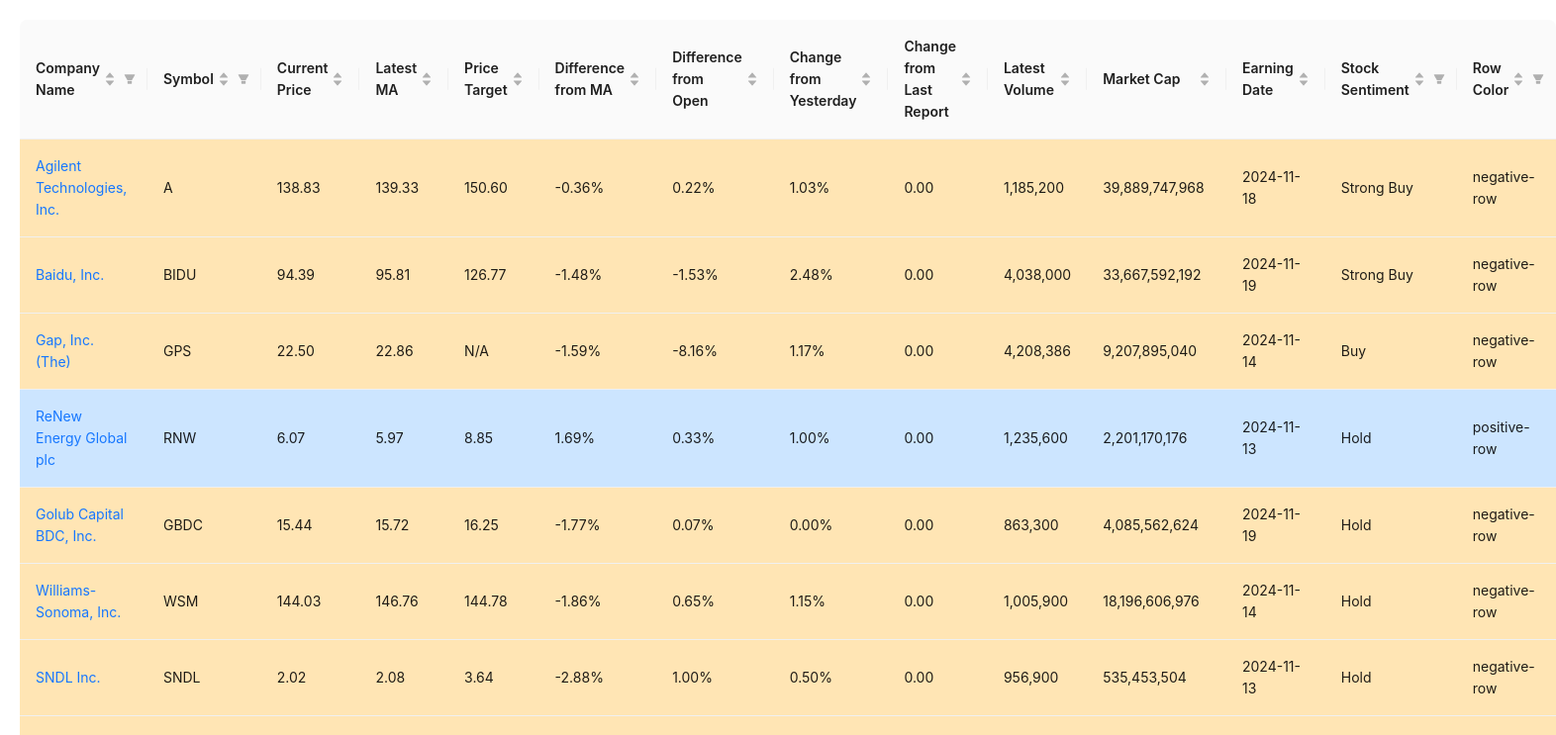
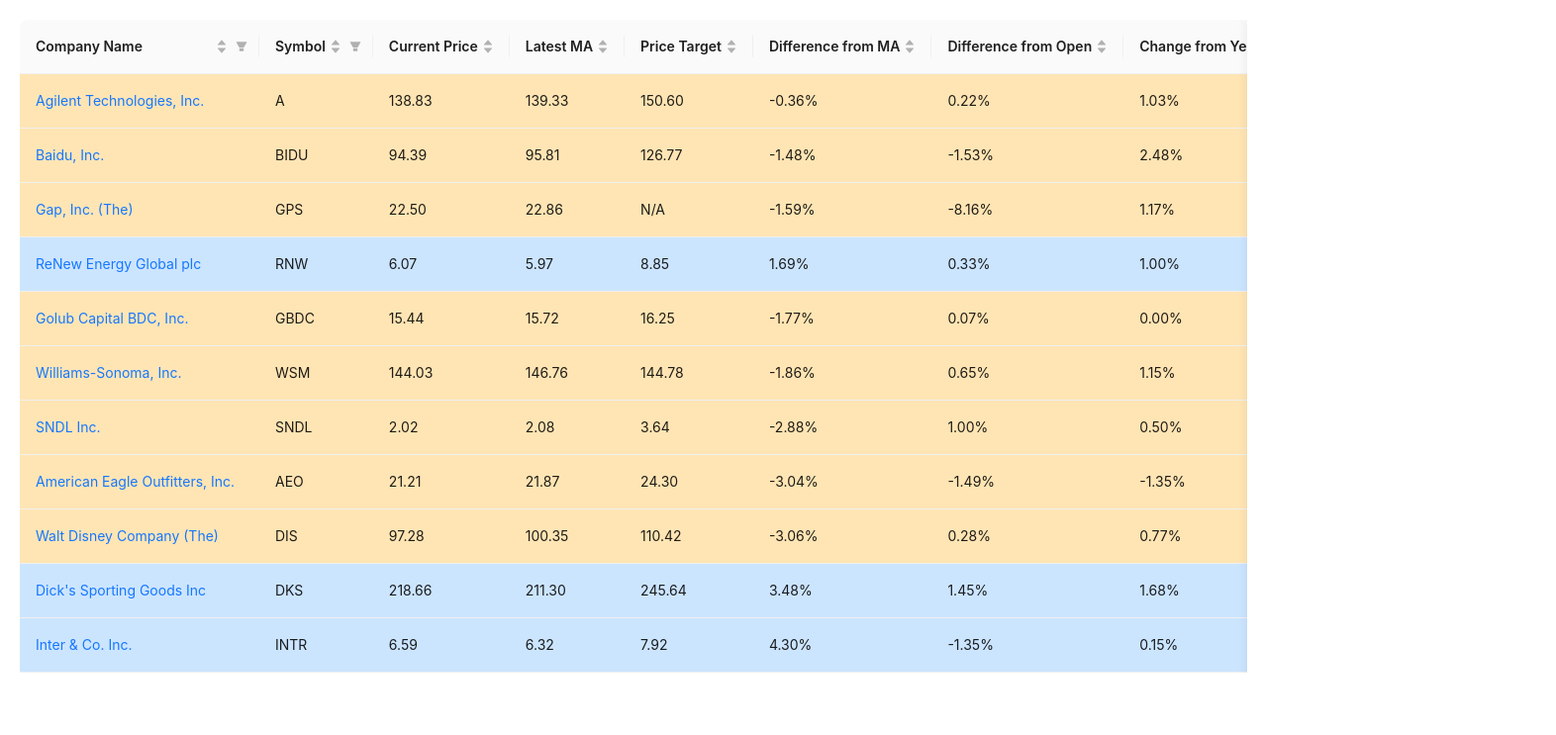
Before and after one commit to Nir-Ohana/stonky, a React (Create React App) app: page / in a window 1280 px wide. Shown: the top 743 px of the page at 99% size, 1572 px wide, since content can reach past the window. Built offline with nearby package versions, Linux system fonts and the light colour scheme.

Commit message:
added things

```diff
--- a/src/App.js
+++ b/src/App.js
@@ -1,25 +1,42 @@
 import React, { useEffect, useState } from 'react';
-import { Table } from 'antd';
+import { Table, Spin } from 'antd';
 import rawData from './stock_analysis_report.json';
-import { gapi } from 'gapi-script';
 
 const App = () => {
     const [data, setData] = useState([]);
     const [loading, setLoading] = useState(true);
+    const [page, setPage] = useState(1);
+    const [hasMore, setHasMore] = useState(true);
+    const pageSize = 20; // Number of rows to load per scroll
+
+    const fetchData = async (page) => {
+        setLoading(true);
+        try {
+            const nextData = rawData.slice((page - 1) * pageSize, page * pageSize);
+            setData((prevData) => [...prevData, ...nextData]);
+
+            if (nextData.length < pageSize) {
+                setHasMore(false); // If less data was fetched than the page size, we assume there is no more data
+            }
+        } catch (error) {
+            console.error('Error fetching the data', error);
+        } finally {
+            setLoading(false);
+        }
+    };
 
     useEffect(() => {
-        const fetchData = async () => {
-            try {
-                setData(rawData);
-            } catch (error) {
-                console.error('Error fetching the CSV data', error);
-            } finally {
-                setLoading(false);
-            }
-        };
+        fetchData(page); // Fetch initial data
+    }, [page]);
 
-        fetchData();
-    }, []);
+    const handleScroll = (e) => {
+        const { scrollTop, scrollHeight, clientHeight } = e.target;
+
+        if (scrollTop + clientHeight >= scrollHeight - 10 && !loading && hasMore) {
+            // User has scrolled to the bottom, fetch more data
+            setPage((prevPage) => prevPage + 1);
+        }
+    };
 
     const columns = [
         {
@@ -126,8 +143,21 @@
     };
 
     return (
-        <div style={{ padding: 20 }}>
-            <Table dataSource={data} columns={columns} loading={loading} rowKey="Symbol" rowClassName={rowClassName} />
+        <div style={{ padding: 20, height: '80vh', overflow: 'auto' }} onScroll={handleScroll}>
+            <Table
+                dataSource={data}
+                columns={columns}
+                loading={loading}
+                rowKey="Symbol"
+                rowClassName={rowClassName}
+                pagination={false} // Disable pagination
+                scroll={{ x: 'max-content', y: 'calc(100vh - 150px)' }} // Set a max height for scroll
+            />
+            {loading && hasMore && (
+                <div style={{ textAlign: 'center', marginTop: 10 }}>
+                    <Spin />
+                </div>
+            )}
         </div>
     );
 };
```
